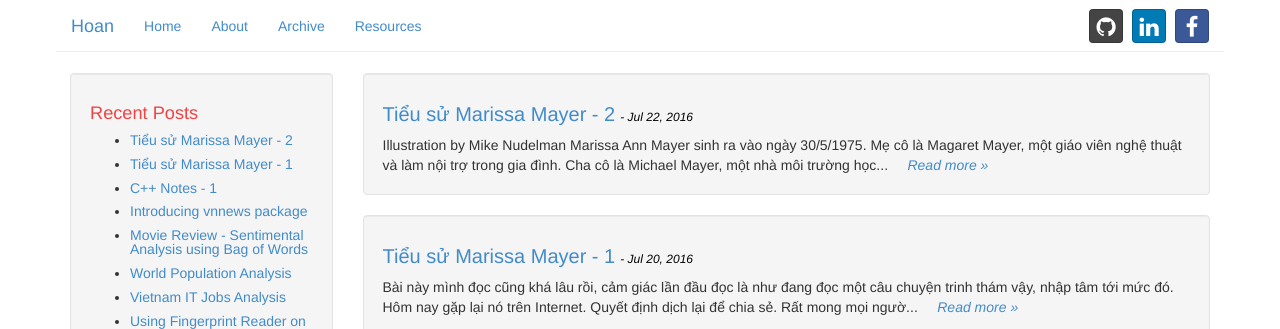
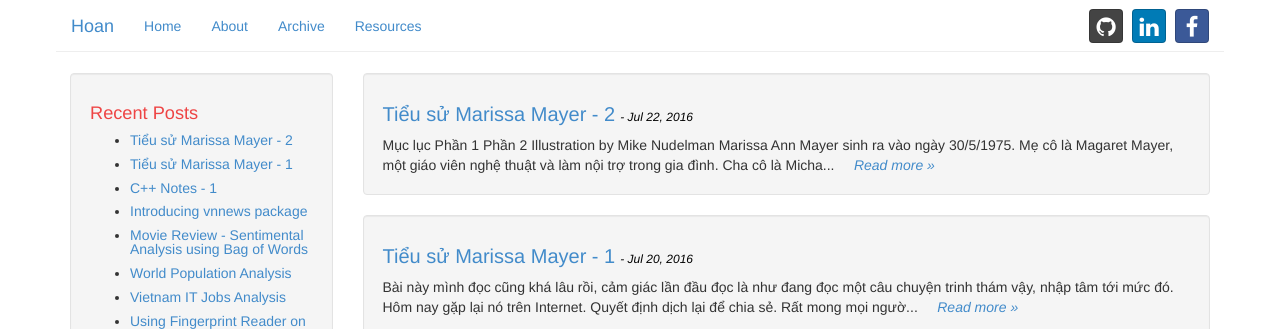
Before and after one commit to hoanvu/hoanvu.github.io, a Jekyll site: the page built from index.html, in a window 1280 px wide. Shown: the top 329 px of the page. Built offline with Jekyll 4.4.1, drawn with Linux system fonts in a browser that asks for light colours; the list of posts is cut into pages by our own code.

Commit message:
update posts

```diff
--- a/_posts/2016-07-20-vn-tieu-su-marissa-mayer.md
+++ b/_posts/2016-07-20-vn-tieu-su-marissa-mayer.md
@@ -5,11 +5,19 @@
 categories: biography
 tags: marissa_mayer biography
 ---
+
 Bài này mình đọc cũng khá lâu rồi, cảm giác lần đầu đọc là như đang đọc một câu chuyện trinh thám vậy, nhập tâm tới mức đó. Hôm nay gặp lại nó trên Internet. Quyết định dịch lại để chia sẻ. Rất mong mọi người cũng có cảm giác giống mình.
 
 Bài viết bắt đầu bằng sự kiện năm 2012, khi Hội đồng quản trị của Yahoo đang tìm kiếm một CEO mới để lèo lái con thuyền Yahoo đang rơi vào khủng hoảng. Lúc này Ross Levinsohn đang là CEO tạm quyền và gần như chắc chắn đã có được chiếc ghế này. Tuy nhiên bất ngờ xảy ra và người thay thế ông ta là người phụ nữ quyền lực của Silicon Valley.
 
 Các bạn có thể đọc bản gốc ở đây: http://www.businessinsider.com/marissa-mayer-biography-2013-8
+
+<hr>
+
+#### Mục lục
+
+- **Phần 1**
+- [Phần 2](http://127.0.0.1:4000/2016/07/tieu-su-marissa-mayer-2)
 
 <hr>
 
--- a/_posts/2016-07-22-tieu-su-marissa-mayer-2.md
+++ b/_posts/2016-07-22-tieu-su-marissa-mayer-2.md
@@ -5,6 +5,13 @@
 categories: biography
 tags: marissa_mayer biography
 ---
+
+#### Mục lục
+
+- [Phần 1](http://hoanvu.github.io/2016/07/vn-tieu-su-marissa-mayer)
+- **Phần 2**
+
+<hr>
 
 ![marissa mayer](http://static4.businessinsider.com/image/52141f7e6bb3f73254000021-800-200/part%201_03%20(1).jpg)
 <center>Illustration by Mike Nudelman</center>
```
